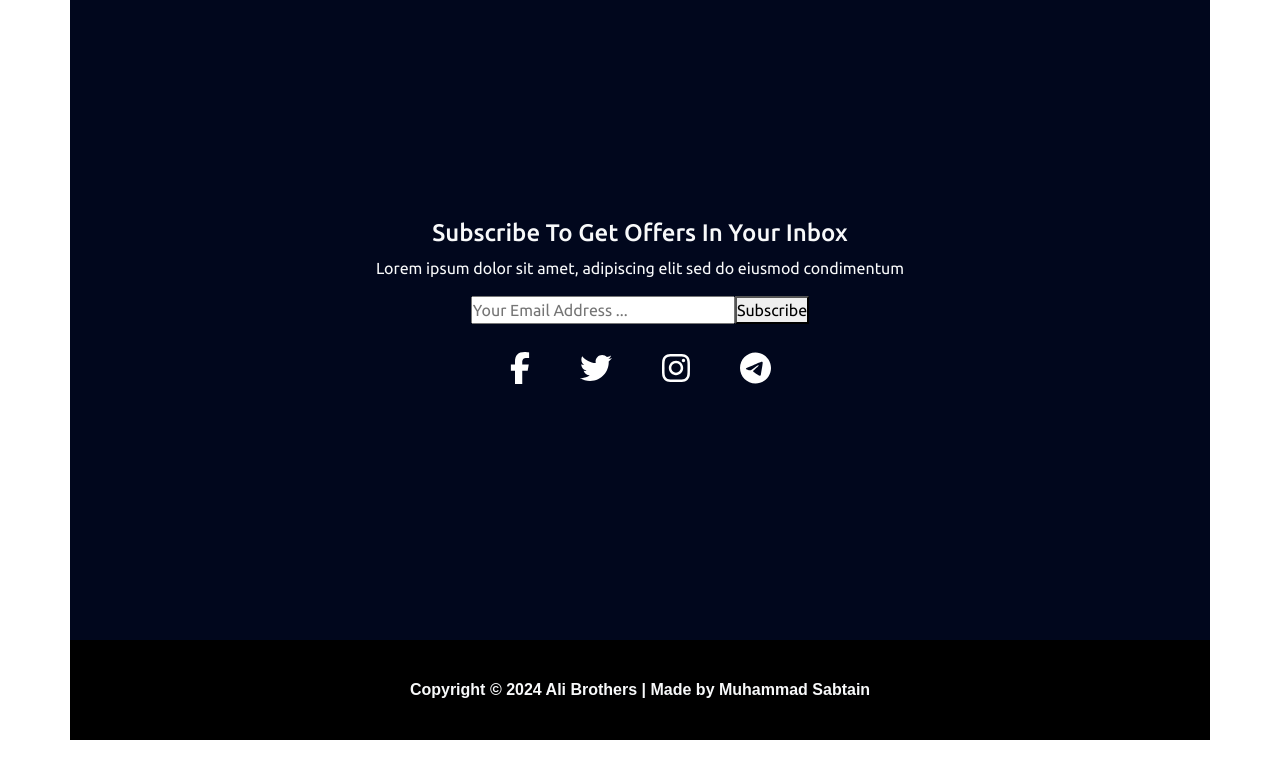
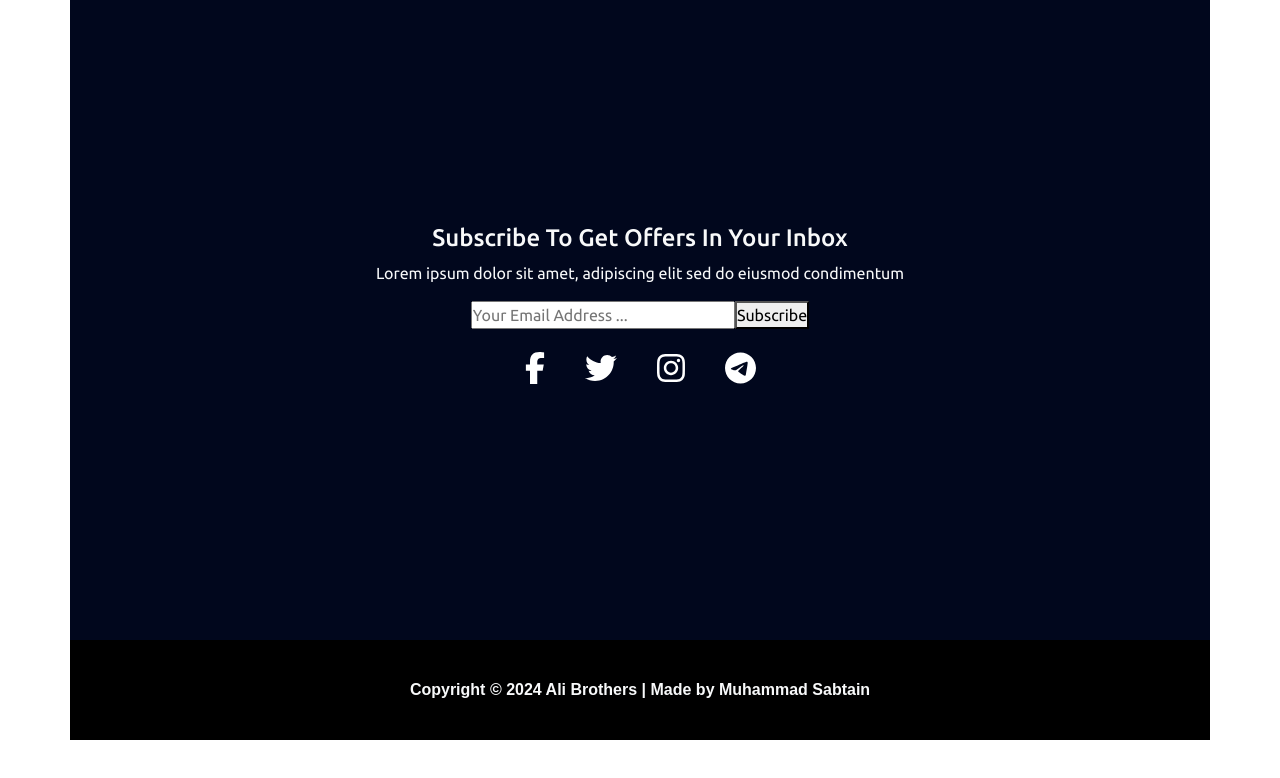
Before and after one commit to MuhammadSabtainJatt/E-commerce-frontend-, a React (Create React App) app: page / in a window 1280 px wide. Shown: the top 778 px of the page. Built offline with nearby package versions, Linux system fonts and the light colour scheme.

Commit message:
Update code

```diff
--- a/src/components/Footer/topFooter.jsx
+++ b/src/components/Footer/topFooter.jsx
@@ -23,28 +23,28 @@ export default function footer() {
               </button>
             </div>
             <div>
-              <button style={{backgroundColor:"transparent",border:"none",margin:"25px"}}>
+              <button style={{backgroundColor:"transparent",border:"none",margin:"20px"}}>
                 <Link className='text-white'>
                   <h2>
                 <FontAwesomeIcon icon={faFacebookF} />
                 </h2>
                 </Link>
               </button>
-              <button style={{backgroundColor:"transparent",border:"none",margin:"25px"}}>
+              <button style={{backgroundColor:"transparent",border:"none",margin:"20px"}}>
                 <Link className='text-white'>
                   <h2>
                 <FontAwesomeIcon icon={faTwitter} />
                   </h2>
                 </Link>
               </button>
-              <button style={{backgroundColor:"transparent",border:"none",margin:"25px"}}>
+              <button style={{backgroundColor:"transparent",border:"none",margin:"20px"}}>
                 <Link className='text-white'>
                   <h2>
                 <FontAwesomeIcon icon={faInstagram} />
                 </h2>
                 </Link>
               </button>
-              <button style={{backgroundColor:"transparent",border:"none",margin:"25px"}}>
+              <button style={{backgroundColor:"transparent",border:"none",margin:"20px"}}>
                 <Link className='text-white'>
                 <h2>
                 <FontAwesomeIcon icon={faTelegram} /></h2>
```
